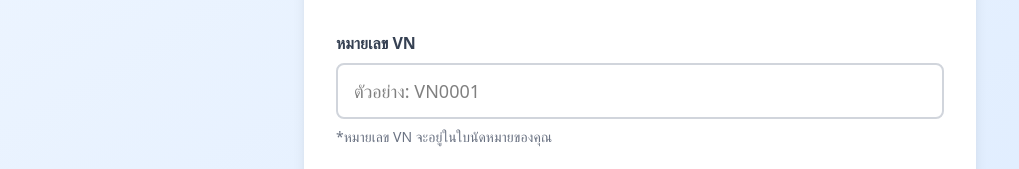
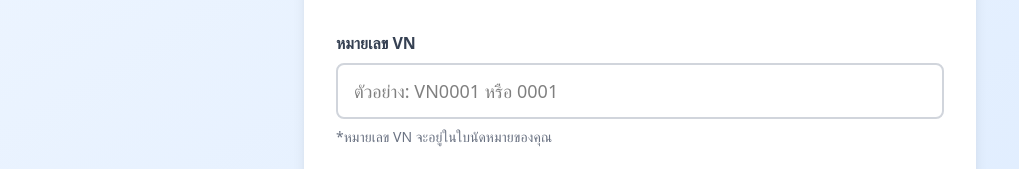
Before and after one commit to KengMakLoey/frontend, a React (Vite) app: page / in a window 1280 px wide. Both pictures are taken after a click on the button "เข้าสู่ระบบผู้ป่วย". Shown: the part 269-438 px from the top of the page, without its empty margins (0-1019 px from the left). Built offline with nearby package versions, Linux system fonts and the light colour scheme; no server answers.

Commit message:
VN number

```diff
--- a/src/PatientView.tsx
+++ b/src/PatientView.tsx
@@ -206,7 +206,7 @@ export default function PatientView({ onBack }: PatientViewProps) {
                     type="text"
                     value={vn}
                     onChange={(e) => setVn(e.target.value)}
-                    placeholder="ตัวอย่าง: VN0001"
+                    placeholder="ตัวอย่าง: VN0001 หรือ 0001"
                     onKeyDown={(e) => e.key === 'Enter' && handlePatientSubmit(e)}
                     className="w-full px-4 py-3 border-2 border-gray-300 rounded-lg focus:border-blue-500 focus:outline-none text-lg"
                     disabled={loading}
@@ -236,7 +236,7 @@ export default function PatientView({ onBack }: PatientViewProps) {
                   <span className="text-blue-600 font-semibold">{queueData.department}</span>
                 </div>
                 <h2 className="text-2xl font-bold text-gray-800 mb-2">คิวของคุณ</h2>
-                <p className="text-gray-600">VN: {queueData.vn}</p>
+                <p className="text-gray-600">VN: {queueData.vn.split('-').pop()}</p>
               </div>
 
               <div className={`${
```
